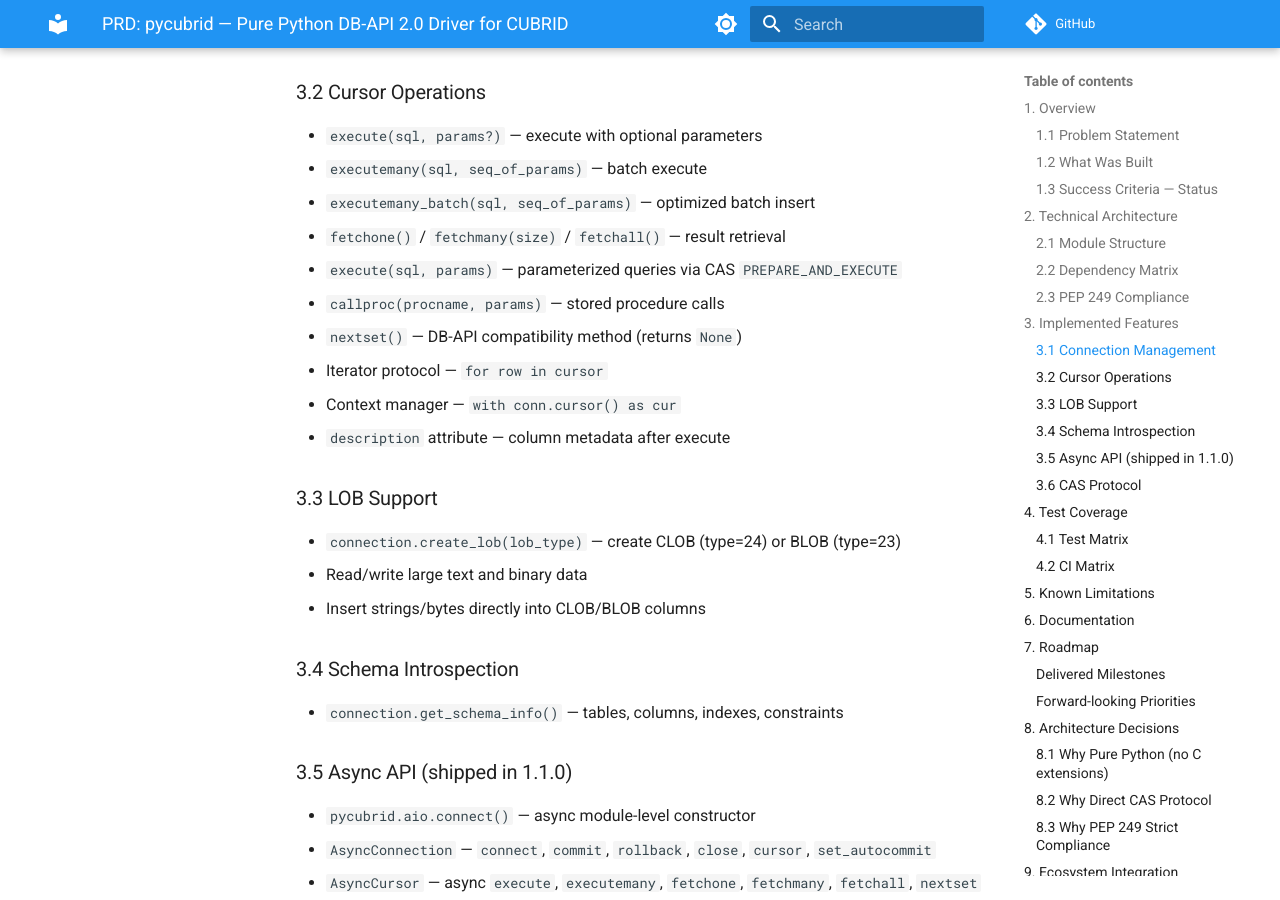
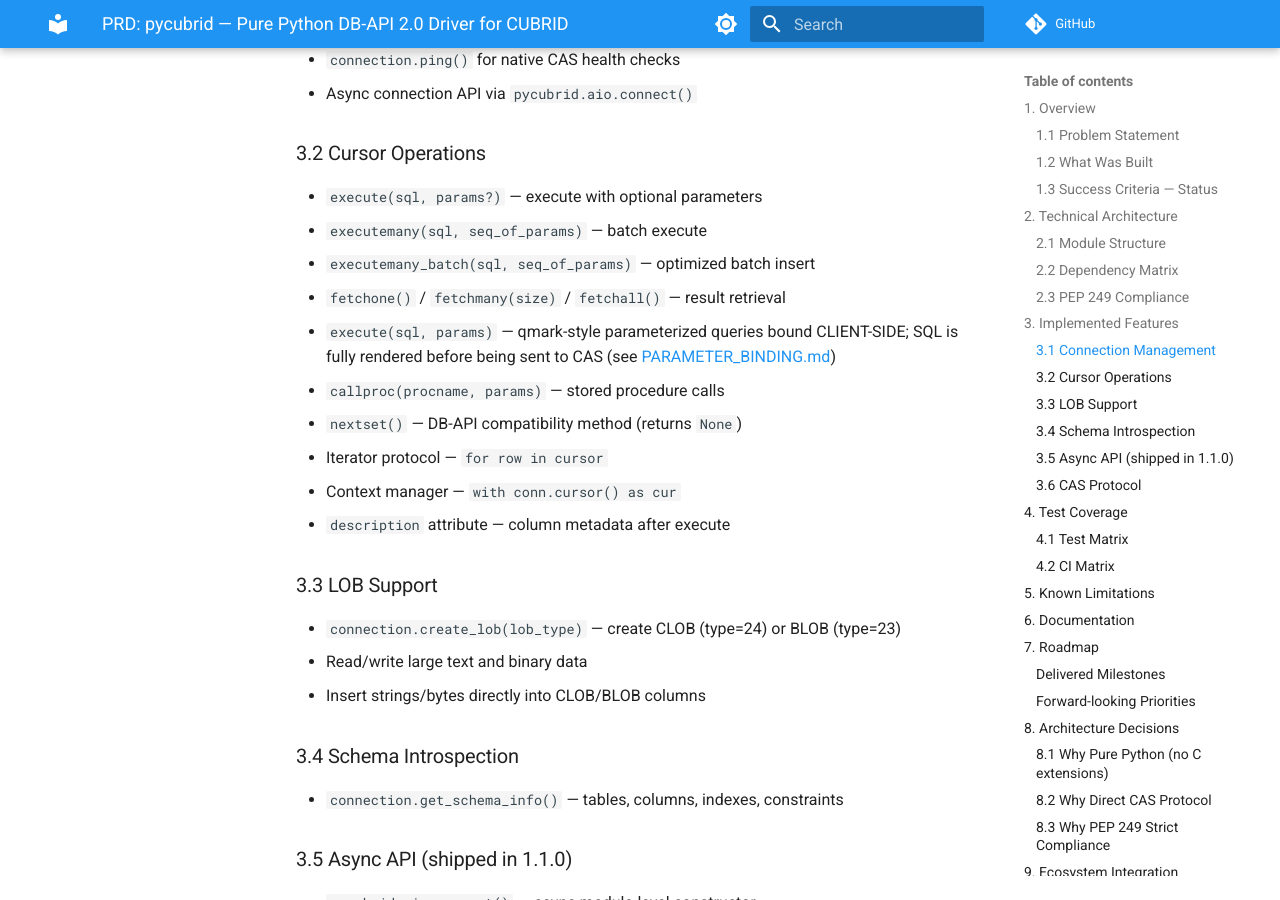
Before and after one commit to cubrid-lab/pycubrid, an MkDocs documentation site: the page built from docs/PRD.md, in a window 1280 px wide and 900 px high, scrolled down 3868 px. Built offline with MkDocs 1.6.1 and Material for MkDocs 9.7.7, drawn with Linux system fonts in a browser that asks for light colours; comment, search, counter and statistics services are not loaded; some of the changed text lies outside the part shown.

Commit message:
docs: fix cookbook repo link, polish PRD wording, add compatibility legend (#199)
- Replace cubrid-python-cookbook → cubrid-cookbook-python in README and
  5 translation READMEs (the actual repo name on cubrid-lab)
- Correct misleading PRD.md wording about PREPARE_AND_EXECUTE: clarify
  that parameter binding is driver-side, not server-side prepare
  (PARAMETER_BINDING.md already exists with the full 1.x contract)
- Add legend line below Compatibility table explaining the meaning of
  '--' entries (PR CI vs nightly/release full matrix)

Closes #195
Closes #196
Closes #197
Closes #198

Ultraworked with [Sisyphus](https://github.com/code-yeongyu/oh-my-opencode)

Co-authored-by: Sisyphus <clio-agent@sisyphuslabs.ai>

```diff
--- a/docs/PRD.md
+++ b/docs/PRD.md
@@ -50,7 +50,7 @@
 | PEP 249 (DB-API 2.0) compliant | ✅ | ✅ Full API compliance |
 | Offline tests (no live DB) | ✅ | ✅ 770 tests, 97.29% coverage |
 | LOB (CLOB/BLOB) support | ✅ | ✅ `create_lob()`, read/write |
-| Prepared statements | ✅ | ✅ `cursor.execute(sql, params)` — uses CAS `PREPARE_AND_EXECUTE` |
+| Prepared statements | ✅ | ✅ `cursor.execute(sql, params)` — driver-side parameter binding via `?` placeholders (see [PARAMETER_BINDING.md](PARAMETER_BINDING.md)) |
 | CI/CD with version matrix | ✅ | ✅ Py 3.10–3.14 offline + anchored integration coverage for CUBRID 10.2–11.4 |
 | Publishable to PyPI | ✅ | ✅ Release workflow on tag |
 | ≥ 95% code coverage | ✅ | ✅ 97.29% (CI-enforced) |
@@ -135,7 +135,7 @@
 - `executemany(sql, seq_of_params)` — batch execute
 - `executemany_batch(sql, seq_of_params)` — optimized batch insert
 - `fetchone()` / `fetchmany(size)` / `fetchall()` — result retrieval
-- `execute(sql, params)` — parameterized queries via CAS `PREPARE_AND_EXECUTE`
+- `execute(sql, params)` — qmark-style parameterized queries bound CLIENT-SIDE; SQL is fully rendered before being sent to CAS (see [PARAMETER_BINDING.md](PARAMETER_BINDING.md))
 - `callproc(procname, params)` — stored procedure calls
 - `nextset()` — DB-API compatibility method (returns `None`)
 - Iterator protocol — `for row in cursor`
```
Also changed, not shown: README.md (+2 -1 lines), docs/README.de.md (+1 -1 lines), docs/README.hi.md (+1 -1 lines), docs/README.ko.md (+1 -1 lines), docs/README.ru.md (+1 -1 lines), docs/README.zh.md (+1 -1 lines).
